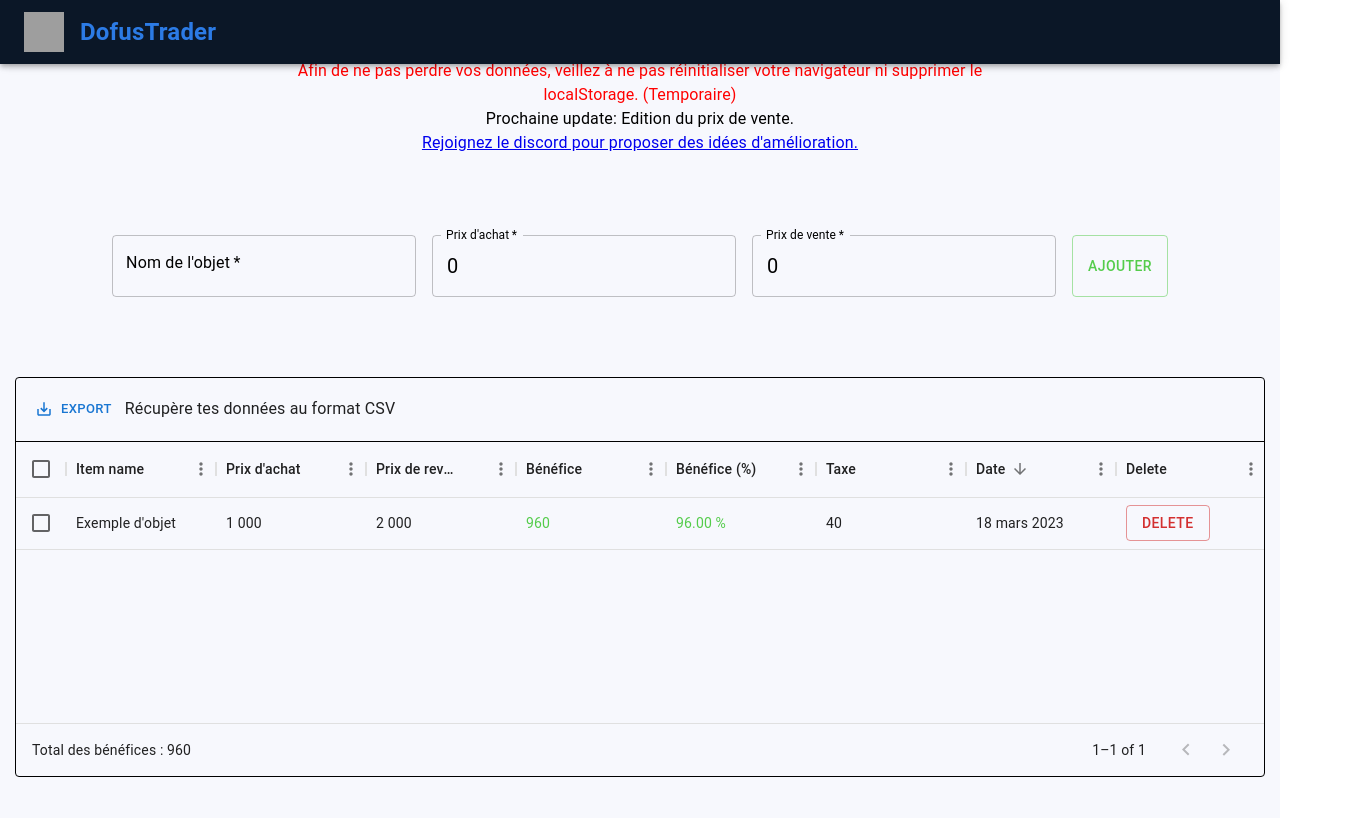
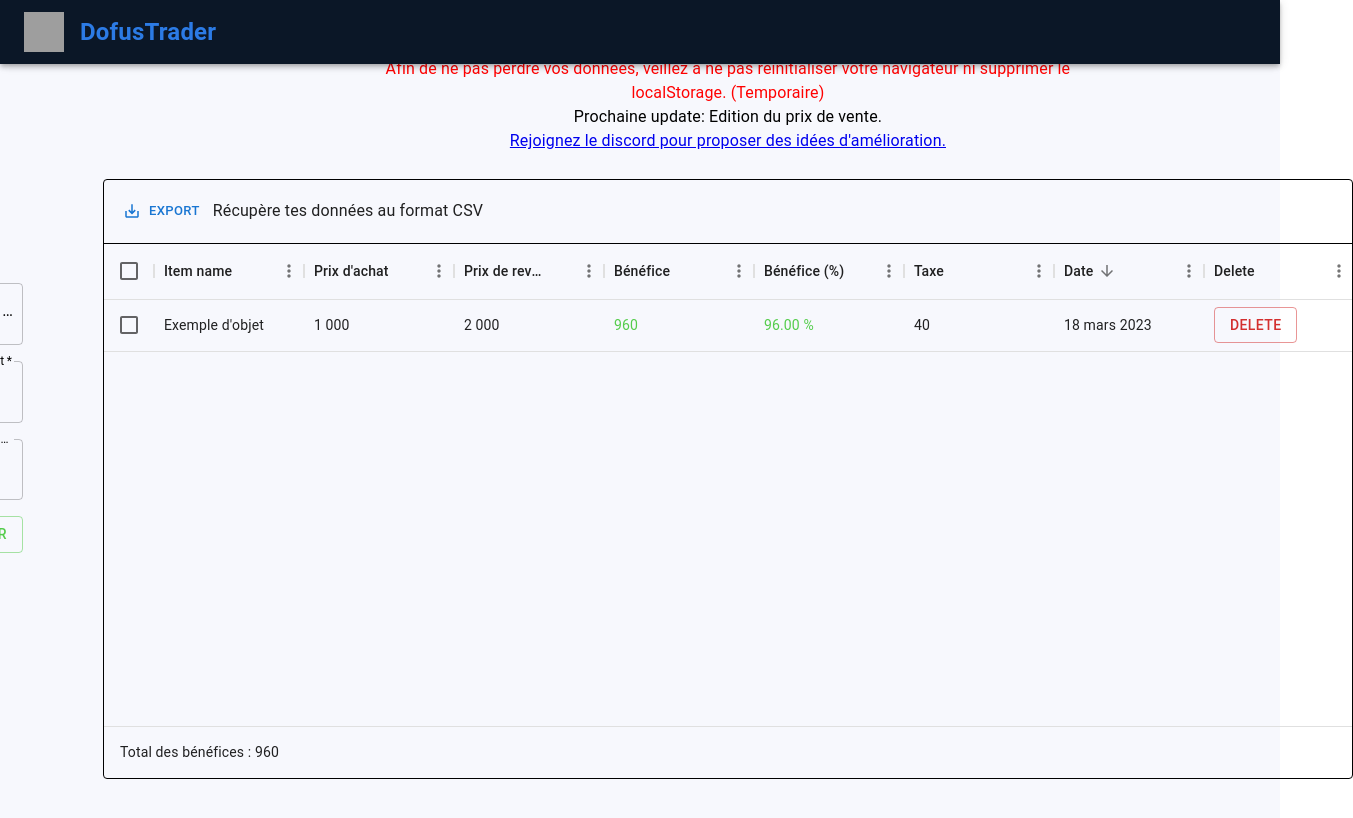
Before and after one commit to SwiichyCode/AOE_Tracker, a React (Vite) app: page / in a window 1280 px wide. Shown: the whole page, 1353 px wide, since content can reach past the window. Built offline with nearby package versions, Linux system fonts and the light colour scheme; grey boxes are pictures that could not be loaded.

Commit message:
update: app layout

```diff
--- a/src/App.tsx
+++ b/src/App.tsx
@@ -10,6 +10,16 @@
     <AppLayout>
       <Header />
       <MainLayout>
+        <FormGroup />
+
+        <Box
+          sx={{
+            display: "flex",
+            flexDirection: "column",
+            alignItems: "center",
+            gap: "1.6rem",
+          }}
+        >
           <Box sx={{ textAlign: "center", maxWidth: "750px" }}>
             <Typography sx={{ color: "red" }}>
               Afin de ne pas perdre vos données, veillez à ne pas réinitialiser
@@ -20,8 +30,8 @@
               Rejoignez le discord pour proposer des idées d'amélioration.
             </Typography>
           </Box>
-        <FormGroup />
           <DataList />
+        </Box>
       </MainLayout>
     </AppLayout>
   );
--- a/src/components/DataList/index.tsx
+++ b/src/components/DataList/index.tsx
@@ -34,7 +34,7 @@
   return (
     <Box
       sx={{
-        height: 400,
+        height: 600,
         width: "100%",
       }}
     >
@@ -44,17 +44,17 @@
         componentsProps={{ footer: {} }}
         sortModel={sortModel}
         onSortModelChange={(model) => setSortModel(model)}
-        pageSizeOptions={[5]}
+        // pageSizeOptions={[5]}
         checkboxSelection
         disableRowSelectionOnClick
         sx={{ border: "1px solid #000", maxWidth: 1250, margin: "auto" }}
-        initialState={{
-          pagination: {
-            paginationModel: {
-              pageSize: 5,
-            },
-          },
-        }}
+        // initialState={{
+        //   pagination: {
+        //     paginationModel: {
+        //       pageSize: 5,
+        //     },
+        //   },
+        // }}
         components={{
           Footer: DataListFooter,
           Toolbar: CustomToolbar,
--- a/src/components/DataListFooter/index.tsx
+++ b/src/components/DataListFooter/index.tsx
@@ -1,5 +1,5 @@
 import { useStore } from "../../stores/store";
-import { GridFooterContainer, GridPagination } from "@mui/x-data-grid";
+import { GridFooterContainer } from "@mui/x-data-grid";
 import { formatNum } from "../../utils/formatNum";
 
 export const DataListFooter = () => {
@@ -22,7 +22,6 @@
         }}
       >
         <div>Total des bénéfices : {formatNum(totalBenefit)}</div>
-        <GridPagination />
       </div>
     </GridFooterContainer>
   );
--- a/src/components/FormGroup/index.tsx
+++ b/src/components/FormGroup/index.tsx
@@ -8,6 +8,7 @@
 
 const InputWrapper = styled.div`
   display: flex;
+  flex-direction: column;
   gap: 1rem;
 `;
 
--- a/src/components/layouts/MainLayout.tsx
+++ b/src/components/layouts/MainLayout.tsx
@@ -7,7 +7,6 @@
 
 const MainLayoutWrapper = styled.div`
   display: flex;
-  flex-direction: column;
   align-items: center;
   gap: 5rem;
 `;
```
Lines whose indentation alone changed are shown as unchanged.
